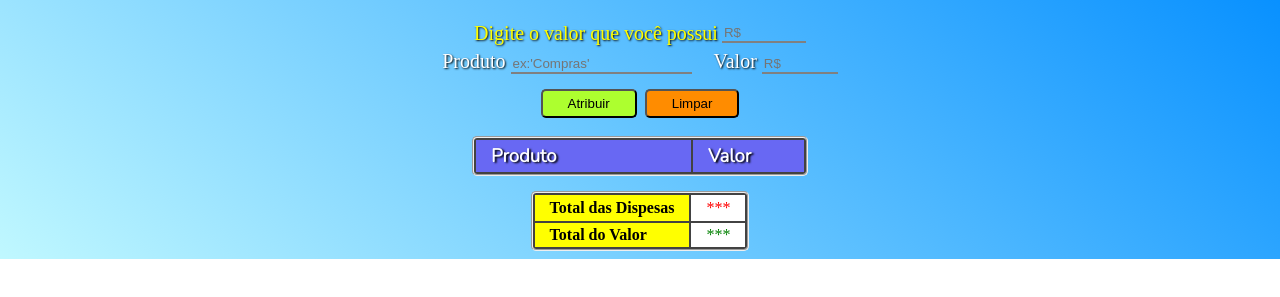
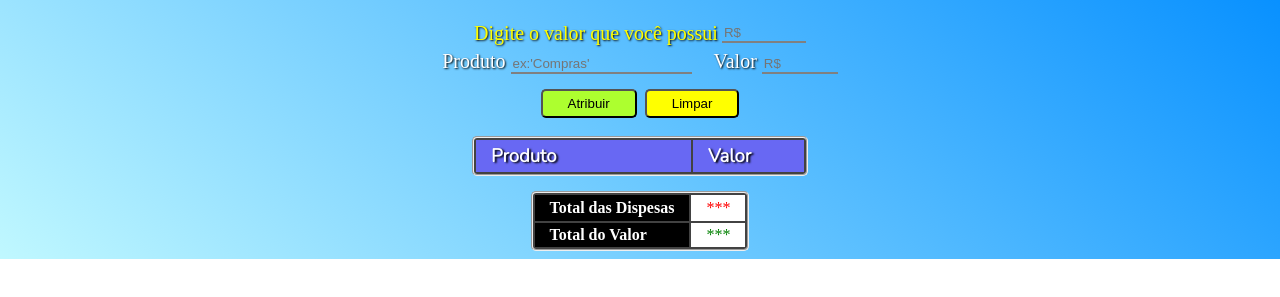
Before and after one commit to hugoalbert03/gestao-de-despesas, a plain HTML site: page index.html in a window 1280 px wide. Shown: the part 61-358 px from the top of the page. Drawn offline with Linux system fonts and the light colour scheme; a web font is replaced by a local one.

Commit message:
11.04 Alt01

```diff
--- a/css/estilo01.css
+++ b/css/estilo01.css
@@ -70,8 +70,9 @@ table{
 }
 
 .toltH,.toltD{
-    background:yellow;
-    text-align:left
+    background:rgb(0, 0, 0);
+    text-align:left;
+    color:white;
 }
 
 .cont,.tVal,#vTot{
@@ -123,11 +124,11 @@ hr{
 }
 
 .dl{
-    background:darkorange;
+    background:yellow;
 }
 
 .dl:hover{
-    background:red;
+    background:rgb(202, 111, 0);
     color:white;
 }
 
```
